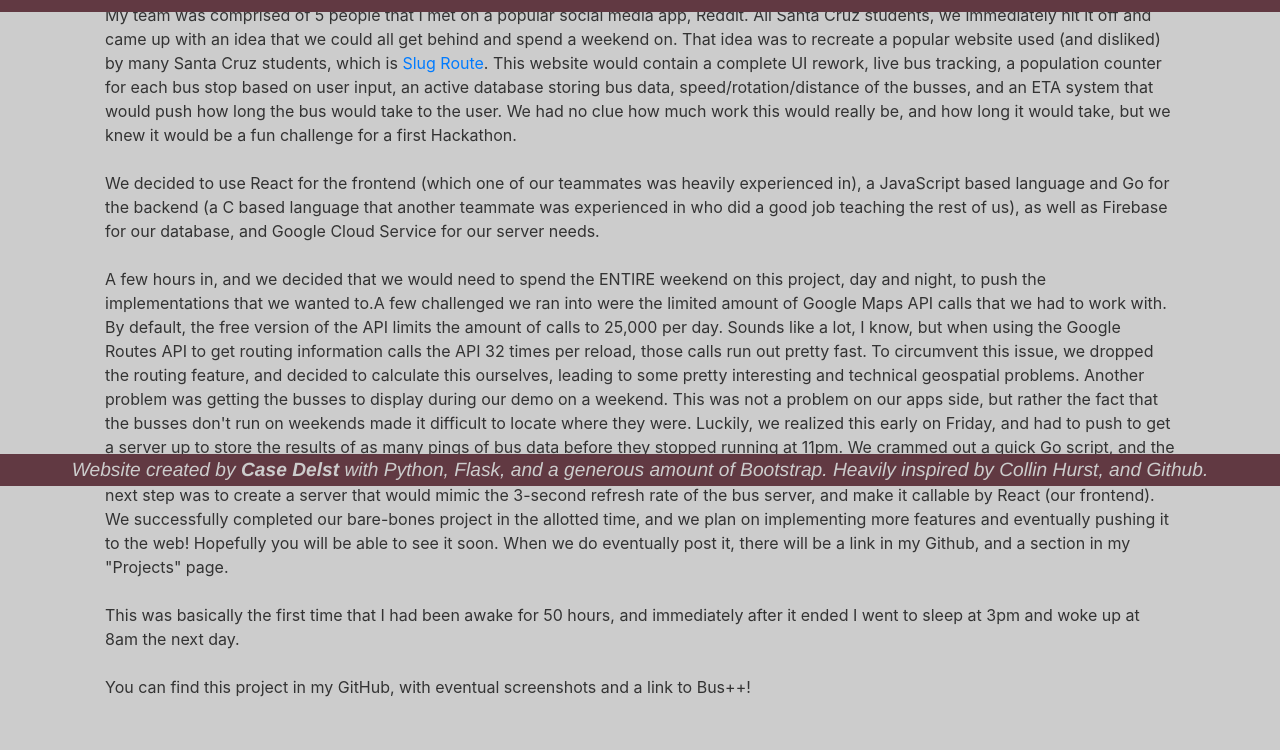
After one commit to CaseDelst/Casedelst.com, a Flask app: page /blog/cruzhacks in a window 1280 px wide. The commit adds this page. Shown: the part 314-1064 px from the top of the page. Run offline with Flask 2, Linux system fonts and the light colour scheme; some libraries are stand-ins or nearby versions.

Commit message:
Reform blog, add blog post cruzhacks

```diff
--- a/app.py
+++ b/app.py
@@ -26,7 +26,13 @@ def projects():
 @app.route("/blog")
 def blog():
     signature = url_for('static', filename='signature.png')
-    return render_template('blog.html', title='Blog', signature=signature)
+    CruzHacks = url_for('static', filename='CruzHacks.jpg')
+    return render_template('blog.html', title='Blog', signature=signature, CruzHacks=CruzHacks)
+
+
+@app.route("/blog/cruzhacks")
+def cruzhacks():
+    return render_template('cruzhacks.html', title='CruzHacks')
 
 
 @app.route("/portfolio")
--- /dev/null
+++ b/templates/cruzhacks.html
@@ -0,0 +1,38 @@
+{% extends "layout.html" %}
+{% block content %}
+
+    <!-- JUMBOTRON -->
+    <div class="jumbotron-fluid">
+      <h1 class="display-4">CruzHacks 2019</h1>
+      <p class="lead">A 36 hour Hackathon hosted by UCSC, where myself and 4 other students created a bus-tracking web app.</p>
+      <hr class="my-4">
+      <p style="padding:35px">
+          The 700-person hackathon officially started at 8pm on the 18th, kicking off the <b>50-hour</b> push I had no clue was in store.<br><br>
+
+          My team was comprised of 5 people that I met on a popular social media app, Reddit.  All Santa Cruz students, we immediately hit it off and came up with an idea that we could all get behind and spend a weekend on.
+          That idea was to recreate a popular website used (and disliked) by many Santa Cruz students, which is <a href="http://slugroute.com">Slug Route</a>.
+          This website would contain a complete UI rework, live bus tracking, a population counter for each bus stop based on user input, an active database storing bus data,
+          speed/rotation/distance of the busses, and an ETA system that would push how long the bus would take to the user.  We had no clue how much work this would really be,
+          and how long it would take, but we knew it would be a fun challenge for a first Hackathon.<br><br>
+
+          We decided to use React for the frontend (which one of our teammates was heavily experienced in), a JavaScript based language and Go for the backend
+          (a C based language that another teammate was experienced in who did a good job teaching the rest of us), as well as Firebase for our database, and Google Cloud Service for our  server needs.<br><br>
+
+          A few hours in, and we decided that we would need to spend the ENTIRE weekend on this project, day and night,  to push the implementations that we wanted to.A few challenged we ran into were
+          the limited amount of Google Maps API calls that we had to work with.  By default, the free version of the API limits the amount of calls to 25,000 per day.  Sounds like a lot, I know,
+          but when using the Google Routes API to get routing information calls the API 32 times per reload, those calls run out pretty fast.  To circumvent this issue, we dropped the routing feature,
+          and decided to calculate this ourselves, leading to some pretty interesting and technical geospatial problems.  Another problem was getting the busses to display during our demo on a weekend.
+          This was not a problem on our apps side, but rather the fact that the busses don't run on weekends made it difficult to locate where they were.  Luckily, we realized this early on Friday, and
+          had to push to get a server up to store the results of as many pings of bus data before they stopped running at 11pm.  We crammed out a quick Go script, and the firebase database, and started
+          pinging the busses.  We ended up with about 40 minutes of bus data, which was plenty for our purposes.  The next step was to create a server that would mimic the 3-second refresh rate of the bus
+          server, and make it callable by React (our frontend).  We successfully completed our bare-bones project in the allotted time, and we plan on implementing more features and eventually pushing it
+          to the web! Hopefully you will be able to see it soon.  When we do eventually post it, there will be a link in my Github, and a section in my "Projects" page.<br><br>
+
+          This was basically the first time that I had been awake for 50 hours, and immediately after it ended I went to sleep at 3pm and woke up at 8am the next day.<br><br>
+
+          You can find this project in my GitHub, with eventual screenshots and a link to Bus++!</p>
+      <p class="lead">
+      </p>
+    </div>
+
+{% endblock content %}
```
Also changed, not shown: flaskwebsite.py (added, +37 -0 lines), templates/blog.html (+20 -11 lines), templates/home.html (added, +15 -0 lines), templates/projects.html (+9 -1 lines), static/CruzHacks.jpg (added).
